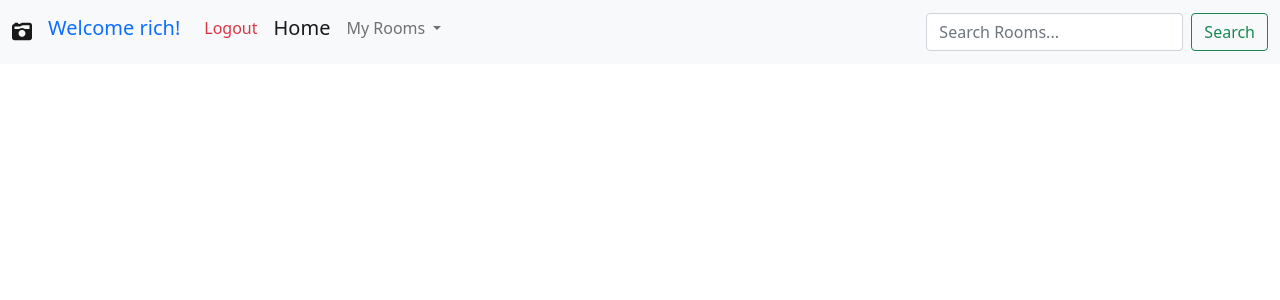
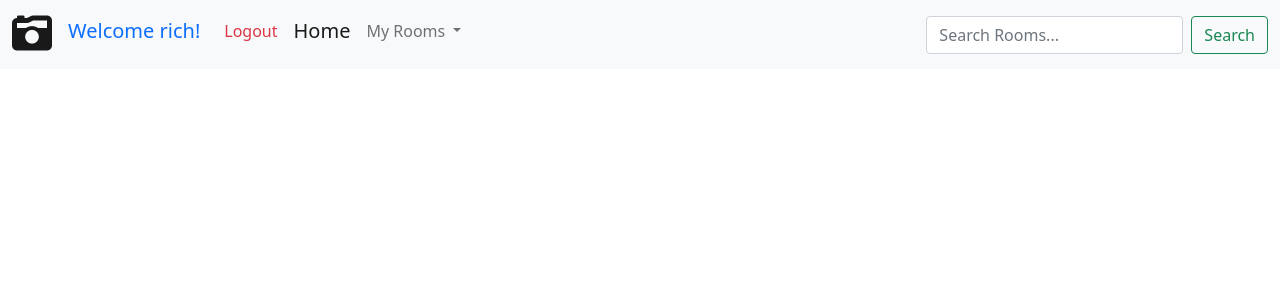
Before and after one commit to jacobjpelletier/webFinalProj, a Django app: template templates/main.html in a window 1280 px wide. Shown: the top 300 px of the page. Run offline with Django 3.2, Linux system fonts and the light colour scheme; the template is opened without the code that fills it, so the values that code supplies are empty; a user stored in the database is signed in; parts of the project's set-up code (start-up, migrations or seed data) failed here and were passed over; some libraries are stand-ins or nearby versions.

Commit message:
updated navbar of login

```diff
--- a/templates/navbar.html
+++ b/templates/navbar.html
@@ -7,7 +7,7 @@
 <nav class="navbar navbar-expand-lg navbar-light bg-light">
   <div class="container-fluid">
     <div class="navbar-brand">
-        <i class="fas fa-camera-retro"></i>
+        <i class="fas fa-camera-retro fa-2x"></i>
     </div>
     {% if request.user.is_authenticated %}
         <button class="navbar-toggler" type="button" data-bs-toggle="collapse" data-bs-target="#navbarSupportedContent" aria-controls="navbarSupportedContent" aria-expanded="false" aria-label="Toggle navigation">
@@ -43,7 +43,7 @@
           </form>
         </div>
     {% else %}
-        <a href="{% url 'login' %}">Login</a>
+        <div class="text-success navbar-brand">Rick and Jake's <br><span class="text-primary">Final Project</span></div>
     {% endif %}
   </div>
 </nav>
```
Also changed, not shown: db.sqlite3.
